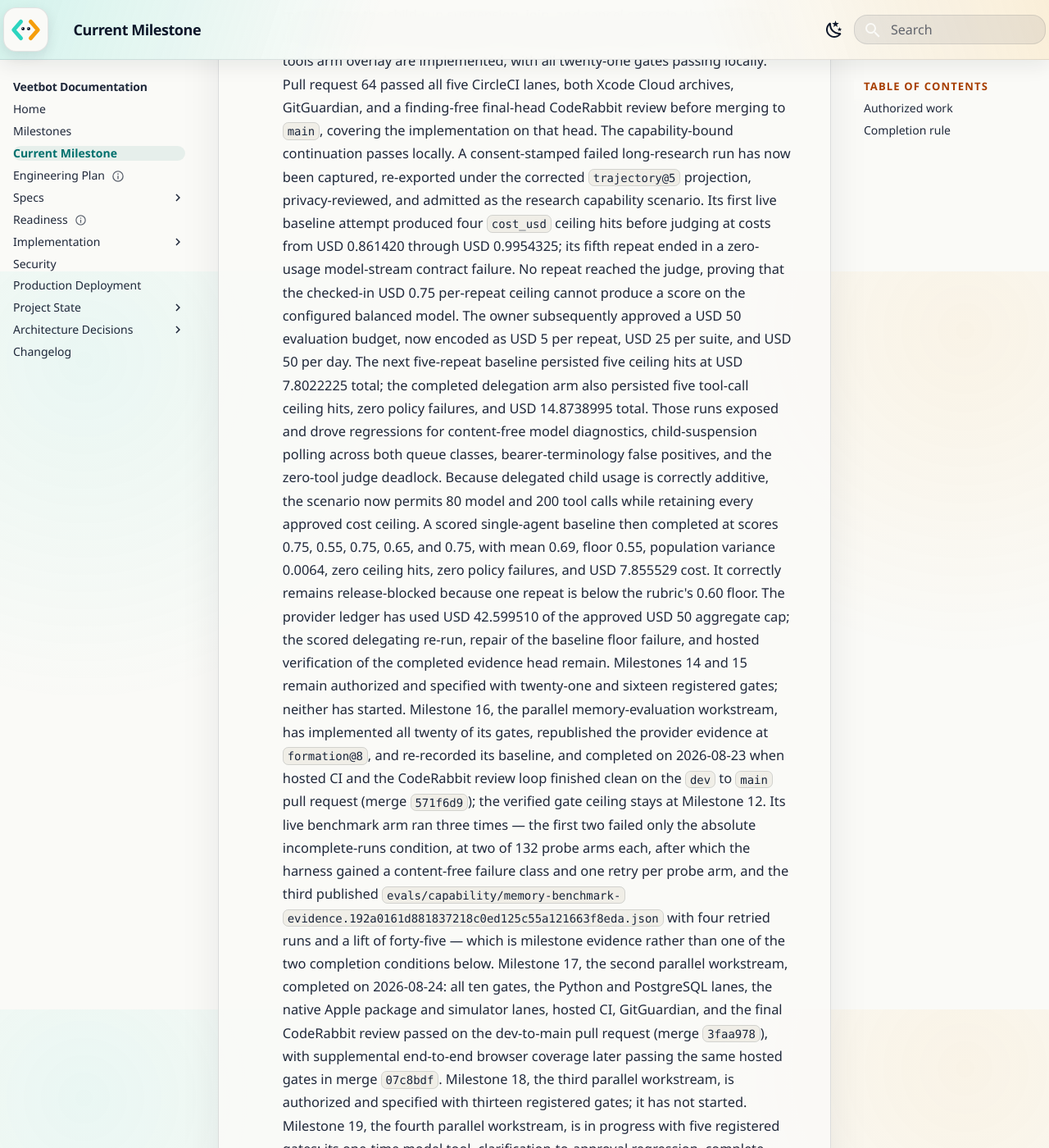
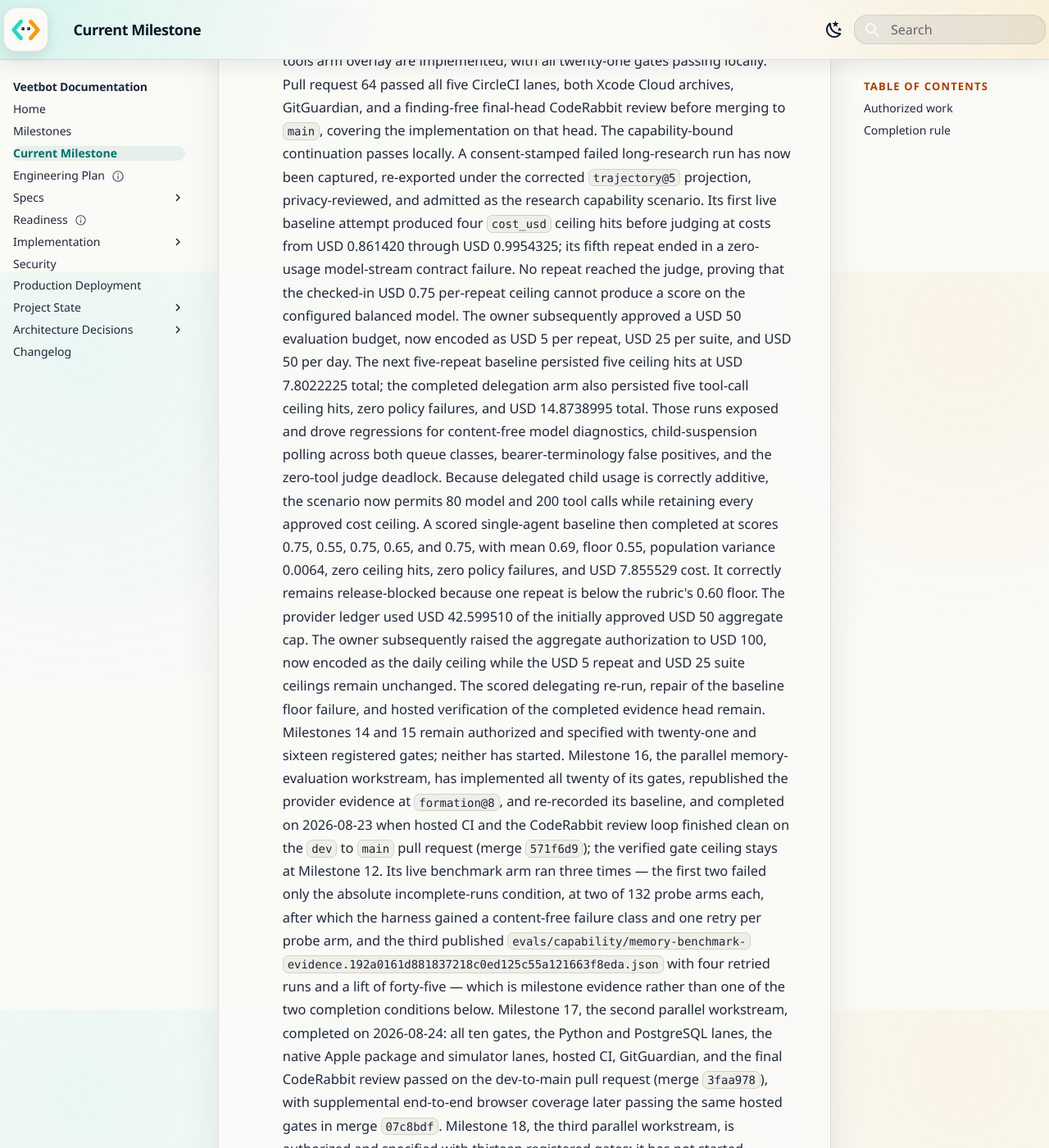
Before and after one commit to avitus/veetbot, an MkDocs documentation site: the page built from docs/plan/current-milestone.md, in a window 1280 px wide and 1400 px high, scrolled down 1469 px. Shown: the whole window at 82% size. Built offline with MkDocs 1.6.1 and Material for MkDocs 9.7.7, drawn with Linux system fonts in a browser that asks for light colours.

Commit message:
eval: raise approved Milestone 13 aggregate cap
Reading-Lane: A

```diff
--- a/docs/plan/current-milestone.md
+++ b/docs/plan/current-milestone.md
@@ -78,9 +78,12 @@ title: Current Milestone
   mean 0.69, floor 0.55, population variance 0.0064, zero ceiling hits, zero
   policy failures, and USD 7.855529 cost. It correctly remains
   release-blocked because one repeat is below the rubric's 0.60 floor. The
-  provider ledger has used USD 42.599510 of the approved USD 50 aggregate
-  cap; the scored delegating re-run, repair of the baseline floor failure, and
-  hosted verification of the completed evidence head remain.
+  provider ledger used USD 42.599510 of the initially approved USD 50
+  aggregate cap. The owner subsequently raised the aggregate authorization to
+  USD 100, now encoded as the daily ceiling while the USD 5 repeat and USD 25
+  suite ceilings remain unchanged. The scored delegating re-run, repair of the
+  baseline floor failure, and hosted verification of the completed evidence
+  head remain.
   Milestones 14
   and 15 remain authorized and specified with twenty-one and sixteen
   registered gates; neither has started. Milestone 16, the parallel memory-evaluation
```
Also changed, not shown: docs/changelog.md (+4 -0 lines), 2 other files.
